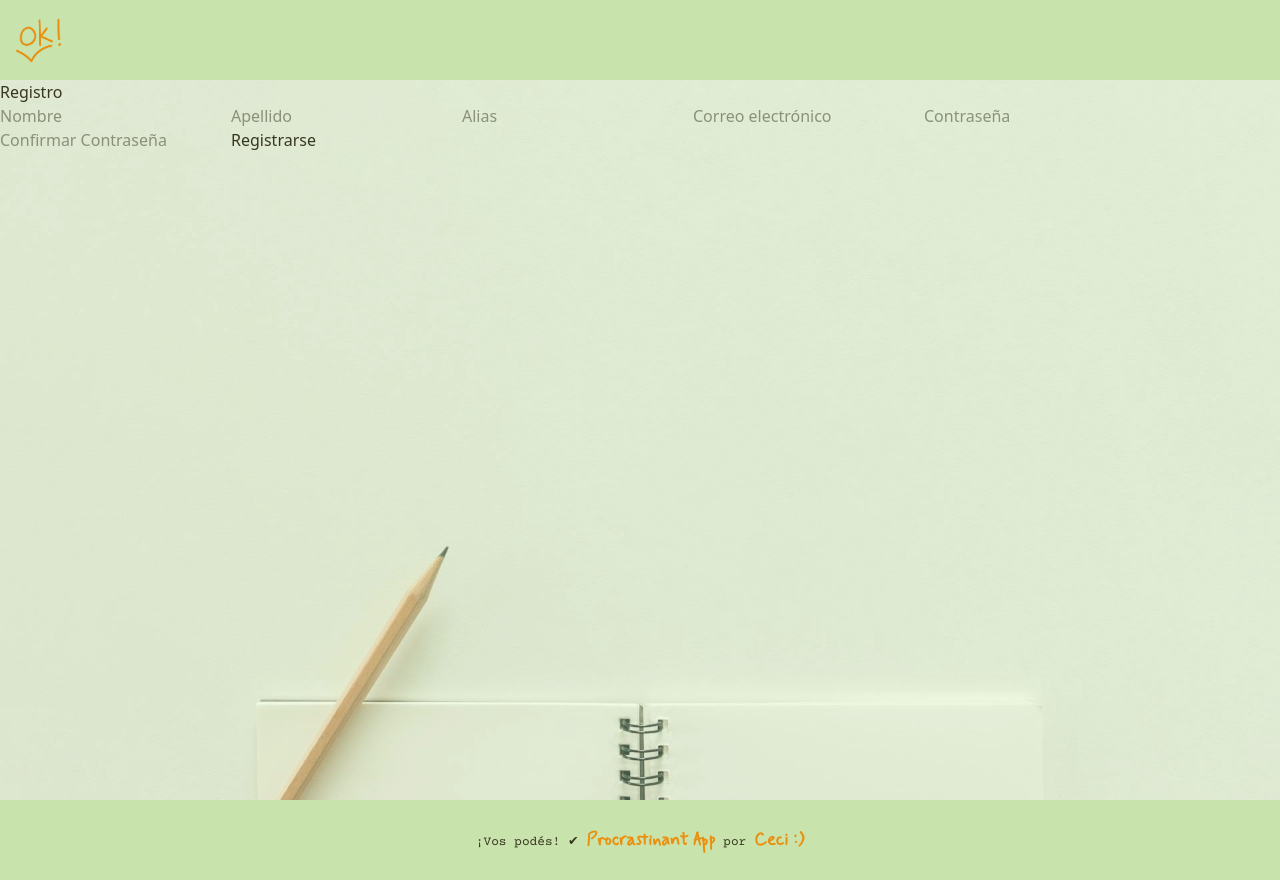
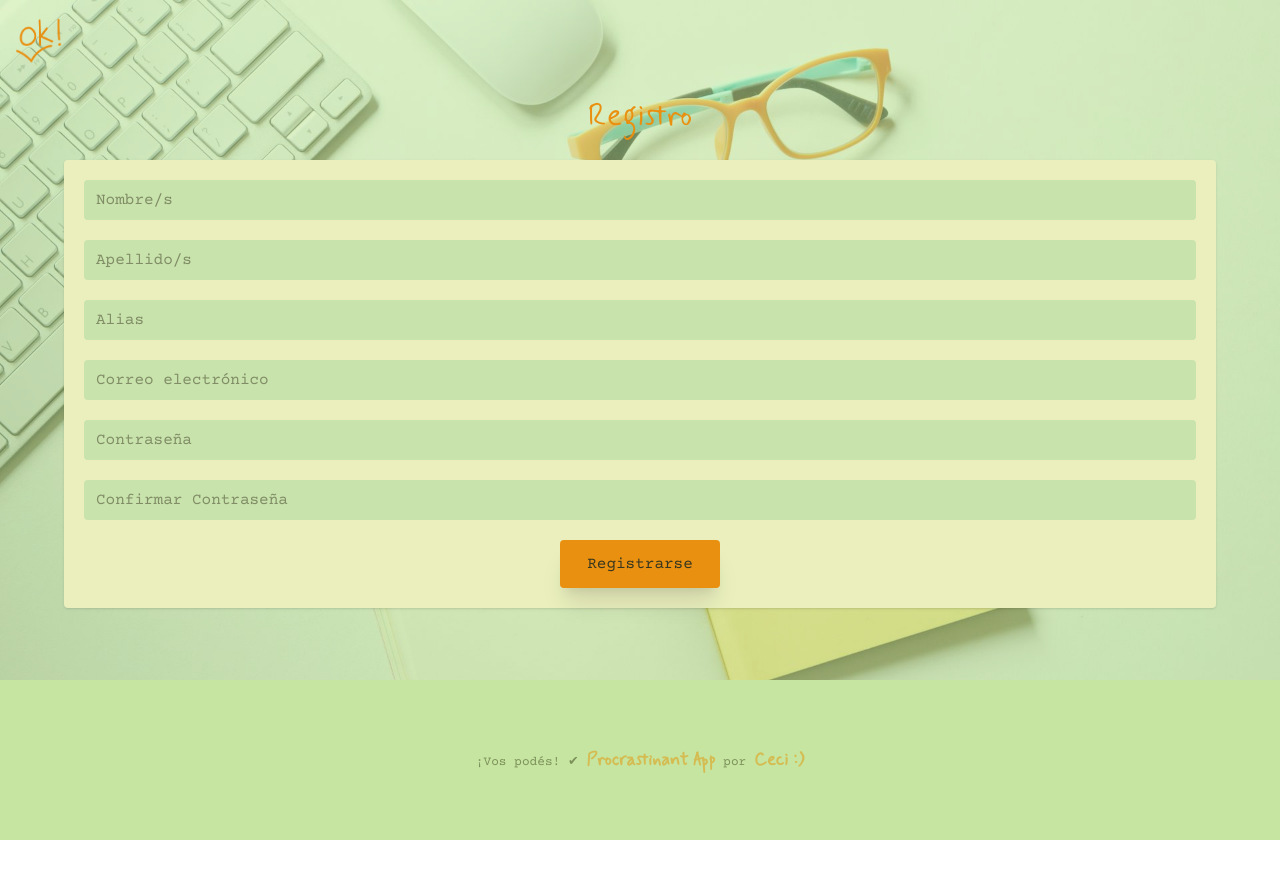
Before and after one commit to MCeciliaLuna/procrastinant-app, a React (Vite) app: page /registro in a window 1280 px wide. After the commit the page ends 840 px from the top, so only its background shows below. Built offline with nearby package versions, Linux system fonts and the light colour scheme.

Commit message:
login y registro listo

```diff
--- a/src/features/autenticacion/components/PaginaLogin.jsx
+++ b/src/features/autenticacion/components/PaginaLogin.jsx
@@ -1,12 +1,17 @@
-import LoginForm from '@/shared/components/LoginForm';
-import Title from '@/shared/components/layout/Title';
+import LoginForm from "@/shared/components/LoginForm";
+import Title from "@/shared/components/layout/Title";
 
 function PaginaLogin() {
   return (
-    <>
-      <Title level={1}>Ingresa a tu cuenta</Title>
+    <div className="h-[80vh] flex flex-col items-center justify-center">
+      <Title
+        level={1}
+        className="font-primary text-[2em] text-orange pb-5 pt-5 text-center"
+      >
+        Ingresa a tu cuenta
+      </Title>
       <LoginForm />
-    </>
+    </div>
   );
 }
 
--- a/src/features/autenticacion/components/PaginaRegistro.jsx
+++ b/src/features/autenticacion/components/PaginaRegistro.jsx
@@ -3,10 +3,10 @@ import RegisterForm from '@/shared/components/RegisterForm';
 
 function PaginaRegistro() {
   return (
-    <>
-      <Title level={1}>Registro</Title>
+    <div className="min-h-[85vh] flex flex-col items-center justify-center">
+      <Title level={1} className="font-primary text-[2em] text-orange pb-5 pt-5 text-center">Registro</Title>
       <RegisterForm />
-    </>
+    </div>
   );
 }
 
--- a/src/index.css
+++ b/src/index.css
@@ -38,9 +38,19 @@
 /* Estilos base globales usando Tailwind v4 */
 @layer base {
   body {
+    position: relative;
+    min-height: 90vh;
+    background-size: cover;
+    background-position: top;
+    background-repeat: no-repeat;
+    background-image: url("./assets/images/background-home.webp");
     color: #37371f;
   }
+  /* main{
+    min-height: 80vh;
+  } */
 }
+
 
 /* Utilidades personalizadas */
 @layer utilities {
--- a/src/layouts/PublicLayout.jsx
+++ b/src/layouts/PublicLayout.jsx
@@ -1,17 +1,14 @@
-import {Outlet} from 'react-router-dom';
-import NavbarPublic from '@/shared/components/layout/NavbarPublic';
-import Footer from '@/shared/components/layout/Footer';
-import backgroundImage from '@/assets/images/background-home.webp';
+import { Outlet } from "react-router-dom";
+import NavbarPublic from "@/shared/components/layout/NavbarPublic";
+import Footer from "@/shared/components/layout/Footer";
+import backgroundImage from "@/assets/images/background-home.webp";
 
 function PublicLayout() {
   return (
     <>
       <NavbarPublic />
-      <main
-        className="relative min-h-[90vh] bg-cover bg-center bg-no-repeat "
-        style={{backgroundImage: `url(${backgroundImage})`}}
-      >
-        <div className="absolute inset-0 bg-lightsecondary/20 z-0 saturate-150"></div>
+      <main className="min-h-[80vh]">
+        <div className="absolute inset-0 bg-lightsecondary/50 z-0 saturate-150"></div>
         <div className="relative z-10">
           <Outlet />
         </div>
--- a/src/pages/Inicio.jsx
+++ b/src/pages/Inicio.jsx
@@ -5,7 +5,7 @@ import { Link } from "react-router-dom";
 
 function Inicio() {
   return (
-    <div className="h-[90vh] flex flex-col items-center justify-center">
+    <div className="h-[80vh] flex flex-col items-center justify-center">
       <div className="flex flex-col items-center justify-center">
         <Title
           level={1}
--- a/src/shared/components/LoginForm.jsx
+++ b/src/shared/components/LoginForm.jsx
@@ -1,11 +1,21 @@
-import BotonSimple from '@/shared/components/layout/BotonSimple';
+import BotonSimple from "@/shared/components/layout/BotonSimple";
 
 function LoginForm() {
   return (
-    <form>
-      <input type="email" placeholder="Correo electrónico" />
-      <input type="password" placeholder="Contraseña" />
-      <BotonSimple>Iniciar Sesión</BotonSimple>
+    <form className="flex flex-col gap-5 bg-light rounded shadow mx-4 h-50 justify-center items-center px-5 w-[90vw]">
+      <input
+        className="w-full bg-lightsecondary rounded h-10 font-secondary p-3"
+        type="email"
+        placeholder="Correo electrónico"
+      />
+      <input
+        className="w-full bg-lightsecondary rounded h-10 font-secondary p-3"
+        type="password"
+        placeholder="Contraseña"
+      />
+      <BotonSimple className="bg-orange font-secondary p-3 rounded shadow-xl w-40 cursor-pointer hover:shadow-none active:bg-light transition delay-50 duration-150 ease-in-out text-white">
+        Iniciar Sesión
+      </BotonSimple>
     </form>
   );
 }
--- a/src/shared/components/RegisterForm.jsx
+++ b/src/shared/components/RegisterForm.jsx
@@ -1,20 +1,53 @@
-import BotonSimple from '@/shared/components/layout/BotonSimple';
+import BotonSimple from "@/shared/components/layout/BotonSimple";
 
 function RegisterForm() {
   return (
-    <form>
-      <input type="text" name="nombre" id="nombre" placeholder="Nombre" />
-      <input type="text" name="apellido" id="apellido" placeholder="Apellido" />
-      <input type="text" name="alias" id="alias" placeholder="Alias" />
-      <input type="email" name="email" id="email" placeholder="Correo electrónico" />
-      <input type="password" name="contraseña" id="contraseña" placeholder="Contraseña" />
+    <form className="flex flex-col gap-5 bg-light rounded shadow mx-4 py-5 justify-center items-center px-5 w-[90vw]">
       <input
+        className="w-full bg-lightsecondary rounded h-10 font-secondary p-3"
+        type="text"
+        name="nombre"
+        id="nombre"
+        placeholder="Nombre/s"
+      />
+      <input
+        className="w-full bg-lightsecondary rounded h-10 font-secondary p-3"
+        type="text"
+        name="apellido"
+        id="apellido"
+        placeholder="Apellido/s"
+      />
+      <input
+        className="w-full bg-lightsecondary rounded h-10 font-secondary p-3"
+        type="text"
+        name="alias"
+        id="alias"
+        placeholder="Alias"
+      />
+      <input
+        className="w-full bg-lightsecondary rounded h-10 font-secondary p-3"
+        type="email"
+        name="email"
+        id="email"
+        placeholder="Correo electrónico"
+      />
+      <input
+        className="w-full bg-lightsecondary rounded h-10 font-secondary p-3"
+        type="password"
+        name="contraseña"
+        id="contraseña"
+        placeholder="Contraseña"
+      />
+      <input
+        className="w-full bg-lightsecondary rounded h-10 font-secondary p-3"
         type="password"
         name="confirmar-contraseña"
         id="confirmar-contraseña"
         placeholder="Confirmar Contraseña"
       />
-      <BotonSimple>Registrarse</BotonSimple>
+      <BotonSimple className="bg-orange font-secondary p-3 rounded shadow-xl w-40 cursor-pointer hover:shadow-none active:bg-light transition delay-50 duration-150 ease-in-out">
+        Registrarse
+      </BotonSimple>
     </form>
   );
 }
--- a/src/shared/components/layout/Footer.jsx
+++ b/src/shared/components/layout/Footer.jsx
@@ -2,7 +2,7 @@ import Parrafo from '@/shared/components/layout/Parrafo';
 
 function Footer() {
   return (
-    <footer className="bg-lightsecondary h-20 flex items-center justify-center">
+    <footer className="bg-lightsecondary h-[20vh] flex items-center justify-center">
       <Parrafo className="font-secondary text-center text-[0.8rem]">
         ¡Vos podés! ✔{' '}
         <strong className="text-orange font-primary text-lg">Procrastinant App</strong> por{' '}
--- a/src/shared/components/layout/NavbarPublic.jsx
+++ b/src/shared/components/layout/NavbarPublic.jsx
@@ -1,9 +1,9 @@
-import {Link} from 'react-router-dom';
-import LogoApp from '@/shared/components/layout/LogoApp';
+import { Link } from "react-router-dom";
+import LogoApp from "@/shared/components/layout/LogoApp";
 
 function NavbarPublic() {
   return (
-    <nav className="flex items-center justify-start p-4 bg-lightsecondary w-screen h-[10vh] border-light">
+    <nav className="flex items-center justify-start p-4 bg-transparent w-screen h-[10vh] border-light fixed z-50">
       <Link to="/">
         <LogoApp width="45px" />
       </Link>
```
Also changed, not shown: src/assets/images/background-home.webp.
